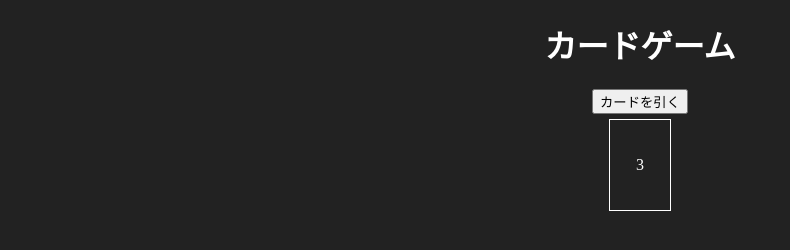
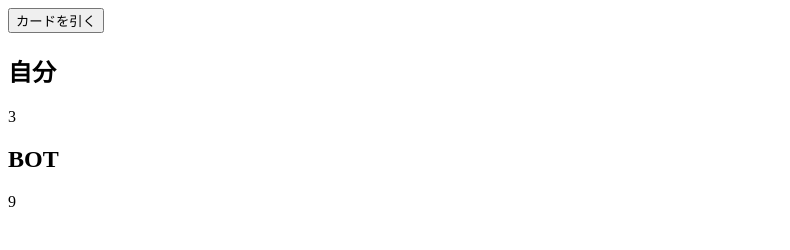
Before and after one commit to aytk01162007-source/card-game, a plain HTML site: page index.html in a window 1280 px wide. Both pictures are taken after a click on the button "カードを引く". Shown: the whole page, without its empty margins (0-790 px from the left). Drawn offline with Linux system fonts and the light colour scheme.

Commit message:
Update index.html

```diff
--- a/index.html
+++ b/index.html
@@ -1,48 +1,37 @@
-<!DOCTYPE html>
-<html>
-<head>
-  <title>カードゲーム</title>
-  <style>
-    body {
-      text-align: center;
-      background: #222;
-      color: white;
-    }
-    .card {
-      display: inline-block;
-      width: 60px;
-      height: 90px;
-      border: 1px solid white;
-      margin: 5px;
-      line-height: 90px;
-    }
-  </style>
-</head>
-<body>
-
-<h1>カードゲーム</h1>
-
 <button onclick="drawCard()">カードを引く</button>
 
-<div id="hand"></div>
+<h2>自分</h2>
+<div id="player"></div>
+
+<h2>BOT</h2>
+<div id="bot"></div>
 
 <script>
-let hand = [];
+let player = [];
+let bot = [];
+let turn = "player";
 
 function drawCard() {
+  if (turn !== "player") return;
+
   let num = Math.floor(Math.random() * 10) + 1;
-  hand.push(num);
-  showHand();
+  player.push(num);
+  show();
+
+  turn = "bot";
+  setTimeout(botTurn, 1000);
 }
 
-function showHand() {
-  let html = "";
-  hand.forEach(c => {
-    html += `<div class="card">${c}</div>`;
-  });
-  document.getElementById("hand").innerHTML = html;
+function botTurn() {
+  let num = Math.floor(Math.random() * 10) + 1;
+  bot.push(num);
+  show();
+
+  turn = "player";
+}
+
+function show() {
+  document.getElementById("player").innerHTML = player.join(", ");
+  document.getElementById("bot").innerHTML = bot.join(", ");
 }
 </script>
-
-</body>
-</html>
```
